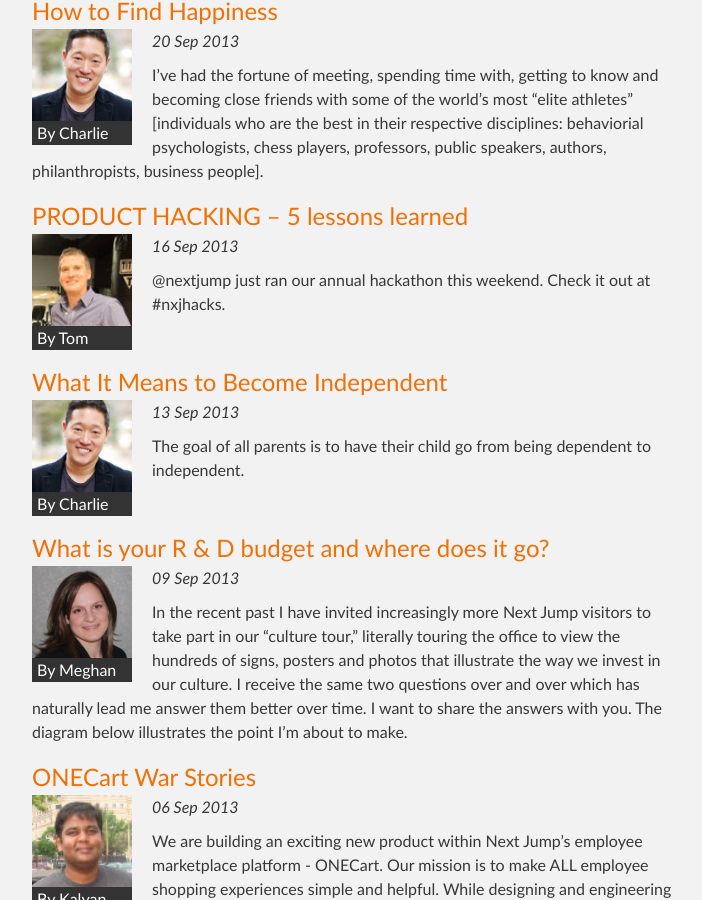
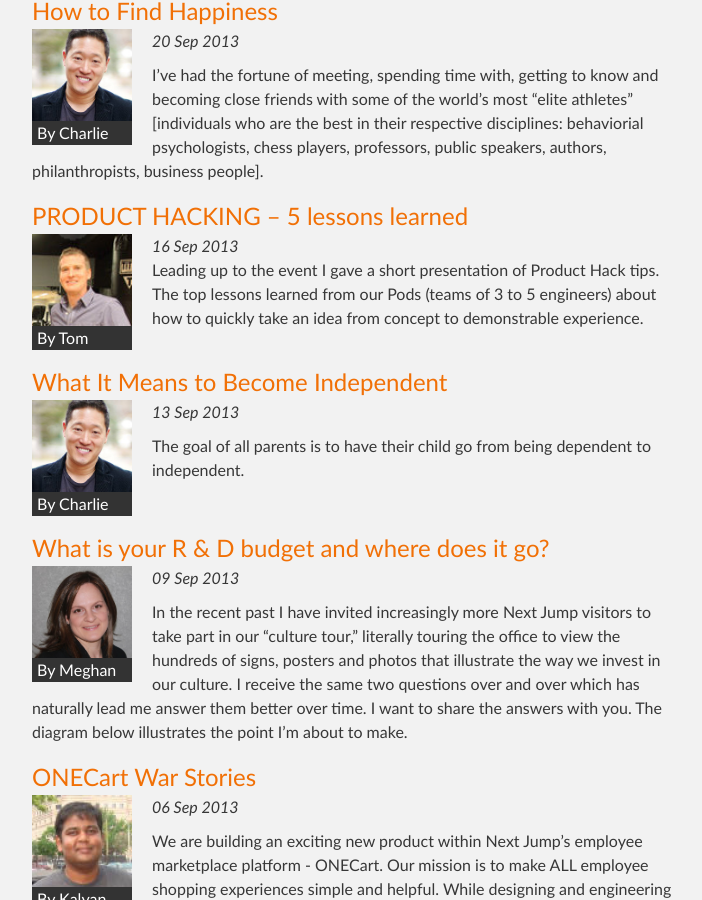
Before and after one commit to mtylpg/nextjump.github.io, a Jekyll site: the page built from index.html, in a window 1280 px wide and 900 px high, scrolled down 1448 px. Shown: the whole window, without its empty margins (288-990 px from the left). Built offline with Jekyll 4.4.1, drawn with Linux system fonts in a browser that asks for light colours; the list of posts is cut into pages by our own code; comment, search, counter and statistics services are not loaded.

Commit message:
Removed first line of Tom's 5 project hacks post, as it's breaking liquid for some reason (related to hashtags, I believe)

```diff
--- a/_posts/engineering/2013-09-16-product-hacking-5-lessons-learned.md
+++ b/_posts/engineering/2013-09-16-product-hacking-5-lessons-learned.md
@@ -3,11 +3,10 @@ layout: post
 title: PRODUCT HACKING – 5 lessons learned
 author: Tom
 twitter: Thom_Fuller
+excerpt: Leading up to the event I gave a short presentation of Product Hack tips. The top lessons learned from our Pods (teams of 3 to 5 engineers) about how to quickly take an idea from concept to demonstrable experience.
 category: engineering
 picture: tom_f.jpg
 ---
-
-@nextjump just ran our annual hackathon this weekend. Check it out at #nxjhacks.
 
 Leading up to the event I gave a short presentation of Product Hack tips. The top lessons learned from our Pods (teams of 3 to 5 engineers) about how to quickly take an idea from concept to demonstrable experience.
 
```
